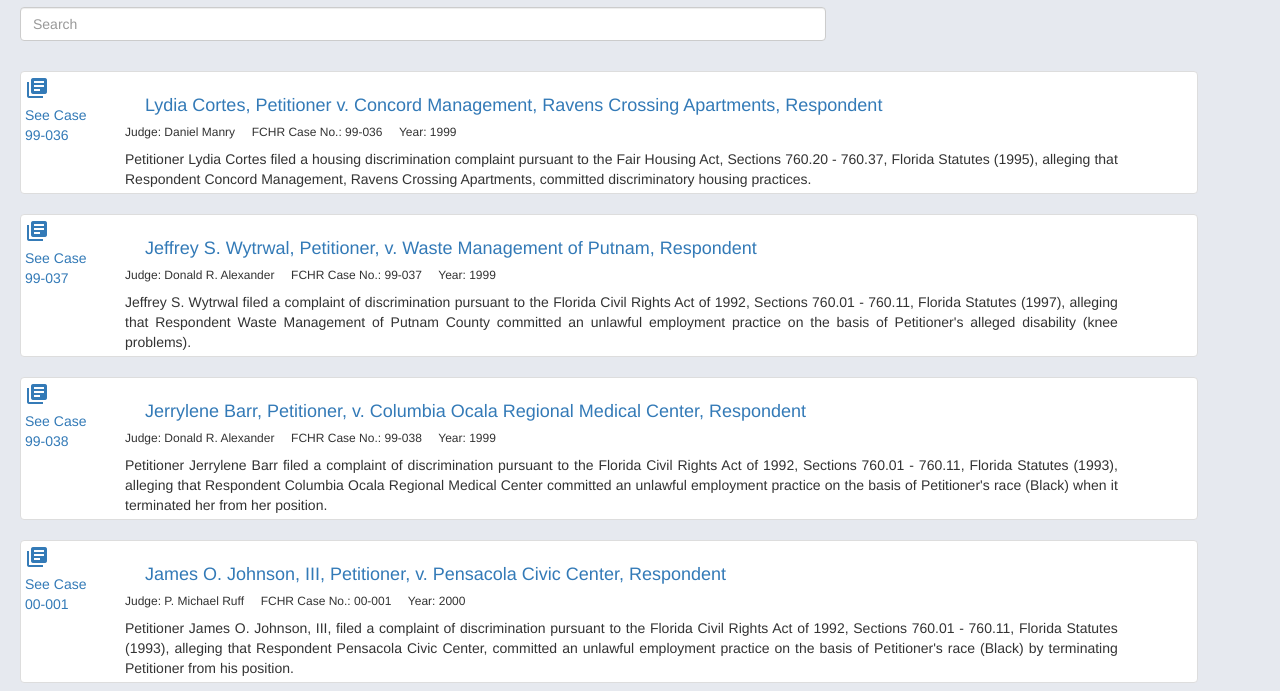
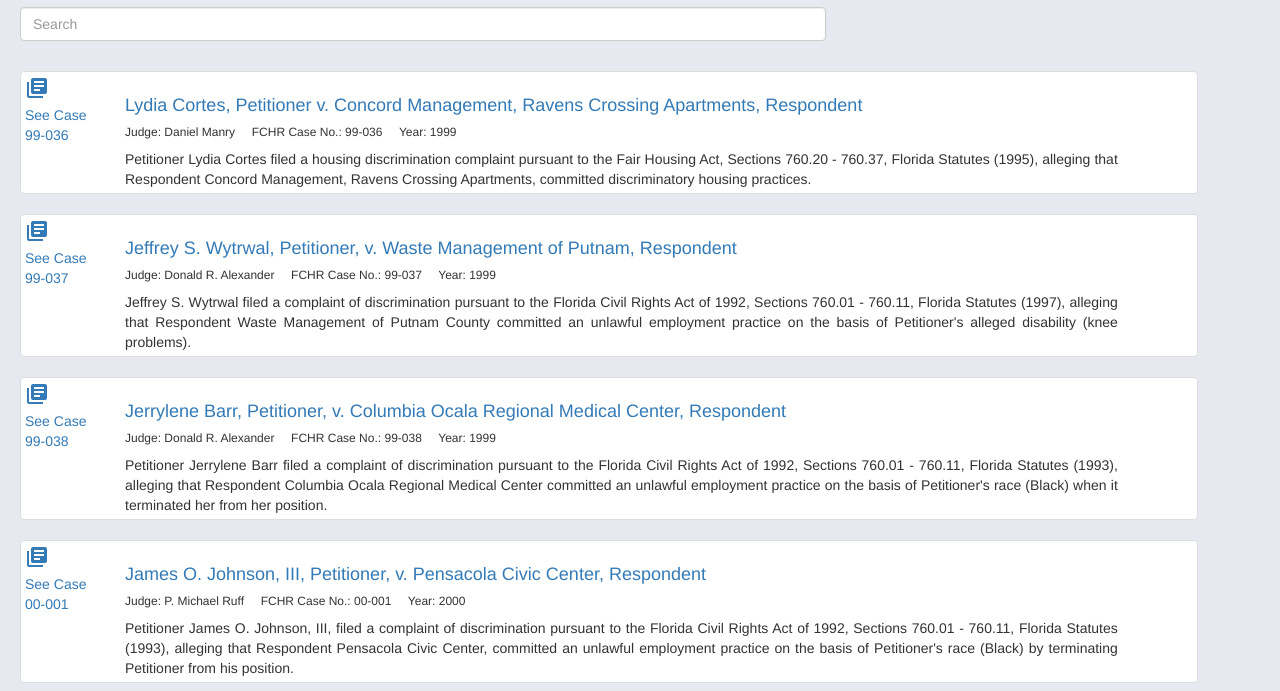
Before and after one commit to samharden/fchr-final-orders, a website: page app/index.html in a window 1280 px wide. Shown: the part 109-800 px from the top of the page. Drawn offline with nearby package versions, Linux system fonts and the light colour scheme; some packages are replaced by stand-ins of ours; some icons are missing.

Commit message:
Fixed css

```diff
--- a/app/app.css
+++ b/app/app.css
@@ -83,7 +83,7 @@
   padding: 10px 0 0 20px ;
 }
 h4 {
-  padding: 10px 0 0 20px ;
+  padding: 10px 0 0 0 ;
 }
 span {
   padding: 10px 0 0 20px ;
```
